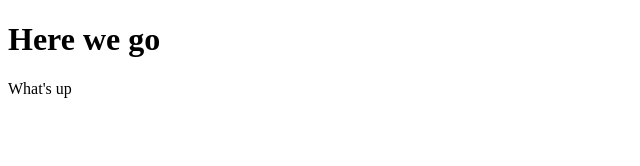
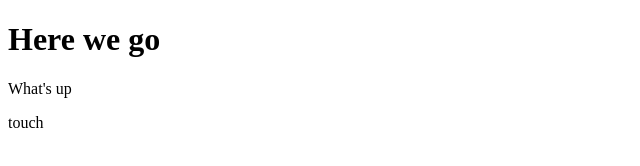
Before and after one commit to sightings4k/hangzone, a plain HTML site: page index.html in a window 1280 px wide. Shown: the full height of the page, 0-640 px from the left. Drawn offline with Linux system fonts and the light colour scheme.

Commit message:
put in a div

```diff
--- a/index.html
+++ b/index.html
@@ -6,5 +6,6 @@
 <body>
 	<h1>Here we go</h1>
 	<p>What's up</p>
+	<div>touch</div>
 </body>
 </html>
```
